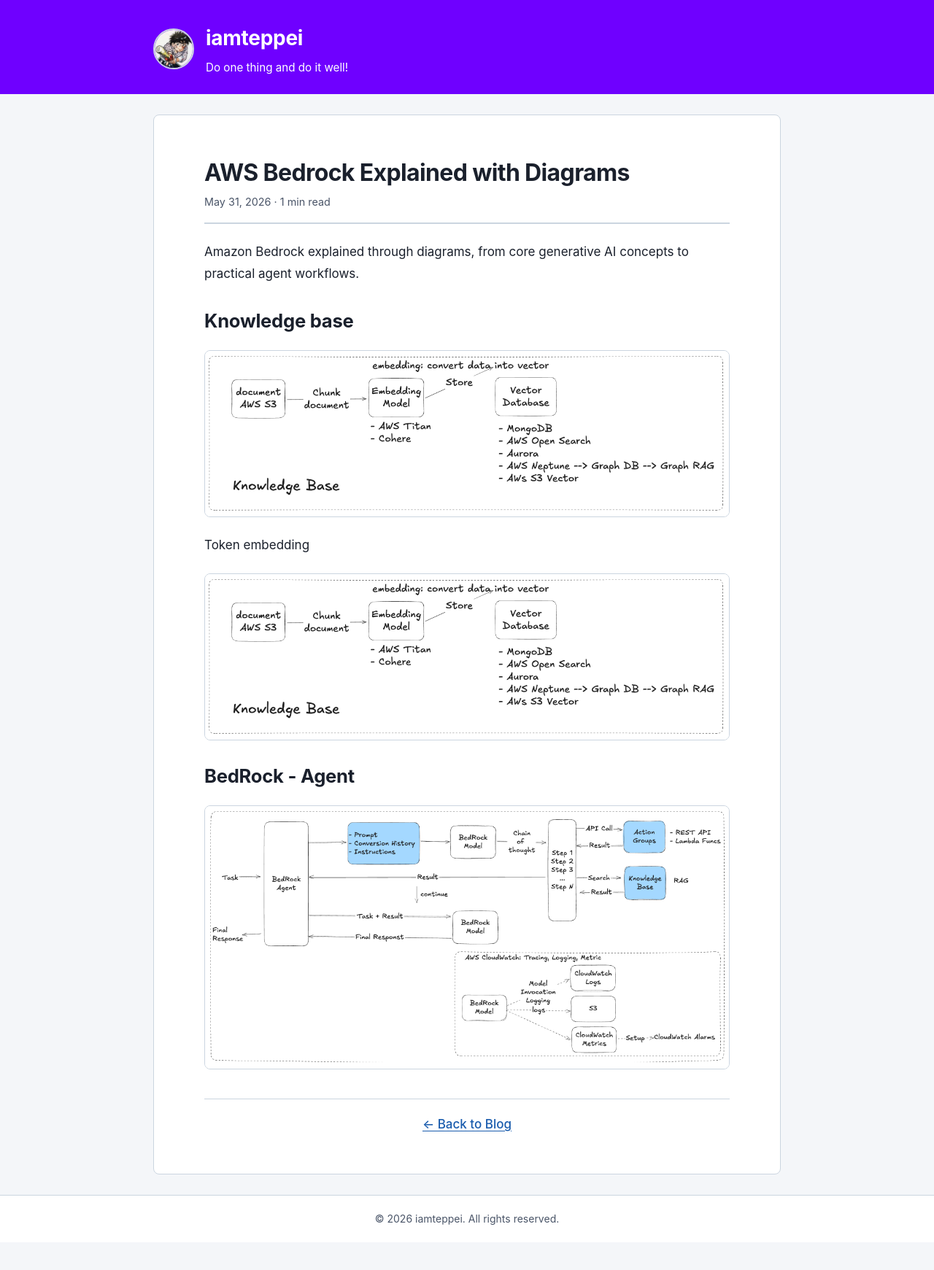
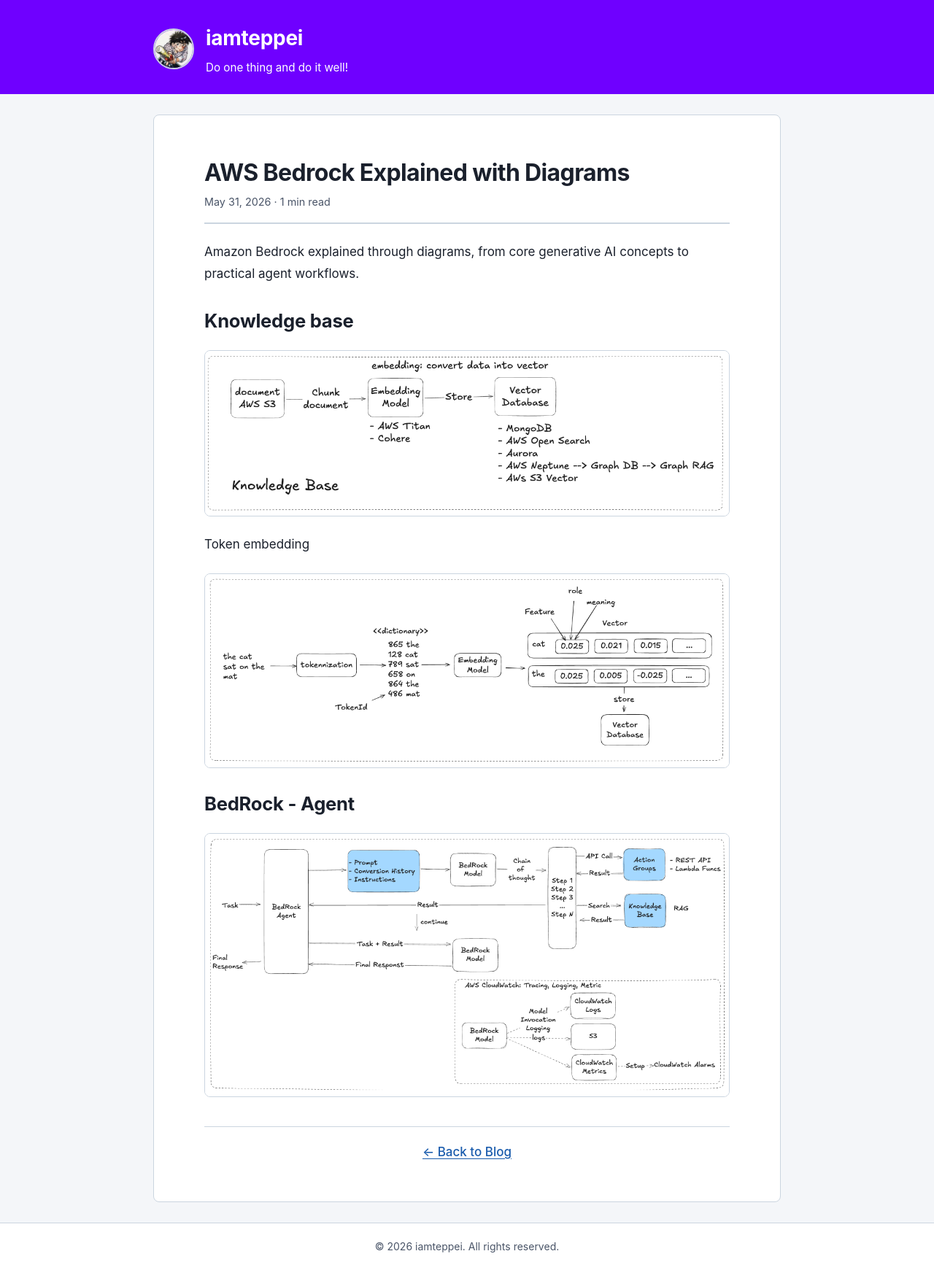
Before and after one commit to iamteppei/iamteppei.github.io, a Jekyll site: the page built from _posts/2026/05/31/2026-05-31-aws-bedrock-via-diagrams.md, in a window 1280 px wide. Shown: the whole page at 73% size. Built offline with Jekyll 4.4.1, drawn with Linux system fonts in a browser that asks for light colours; before the commit the page ends 1703 px from its top, so only the background shows below that.

Commit message:
docs(post): update AWS Bedrock diagram image
- Replace outdated diagram image with improved version

- Update markdown reference to the new image

- Remove unused old image file

```diff
--- a/_posts/2026/05/31/2026-05-31-aws-bedrock-via-diagrams.md
+++ b/_posts/2026/05/31/2026-05-31-aws-bedrock-via-diagrams.md
@@ -15,12 +15,12 @@
 ## Knowledge base
 
 
-![KnowledgeBase]({{ '/assets/posts/2026/05/31/images/aws_bedrock_knowledgebase.png' | relative_url }})
+![KnowledgeBase]({{ '/assets/posts/2026/05/31/images/aws_bedrock_knowledgebase_v2.png' | relative_url }})
 
 
 Token embedding
 
-![Tokenembedding]({{ '/assets/posts/2026/05/31/images/aws_bedrock_knowledgebase.png' | relative_url }})
+![Tokenembedding]({{ '/assets/posts/2026/05/31/images/aws_bedrock_embedding.png' | relative_url }})
 
 ## BedRock - Agent
 
```
Also changed, not shown: assets/posts/2026/05/31/images/aws_bedrock_knowledgebase.png (deleted), assets/posts/2026/05/31/images/aws_bedrock_knowledgebase_v2.png (added).
